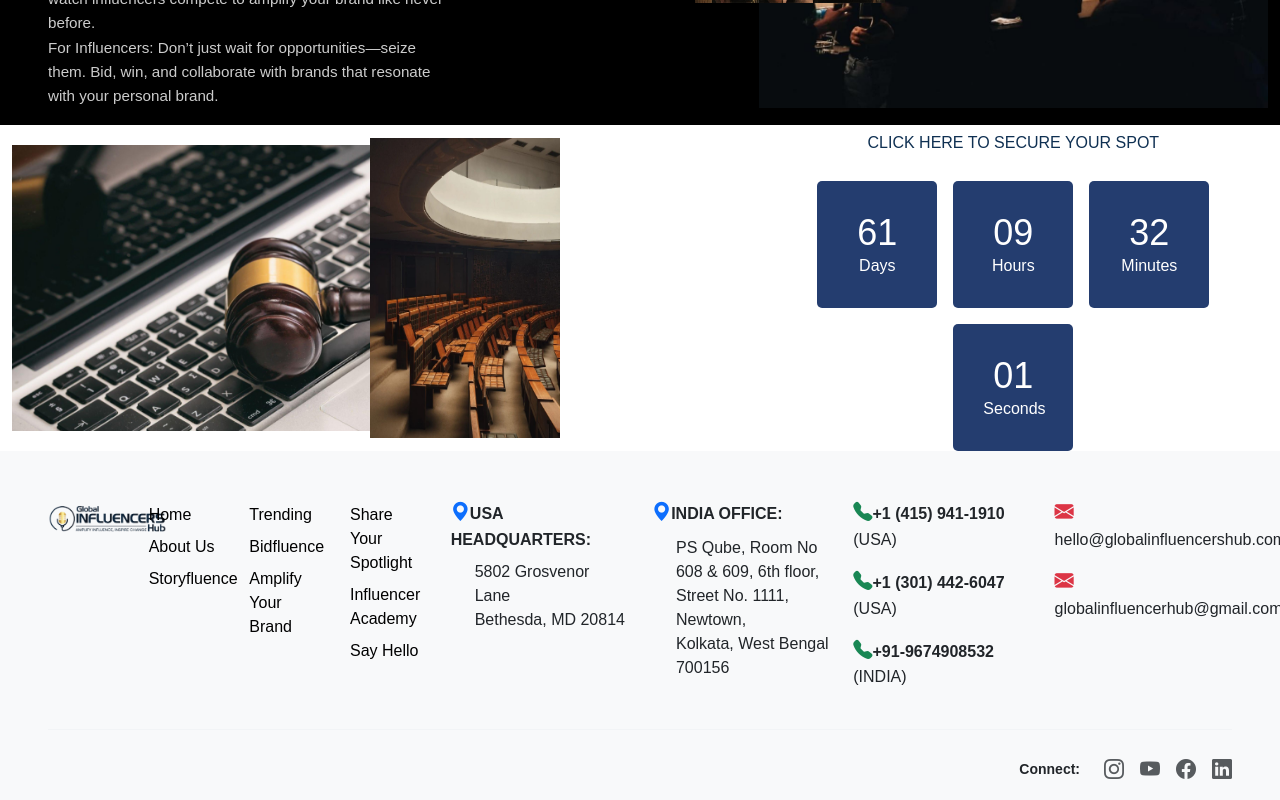
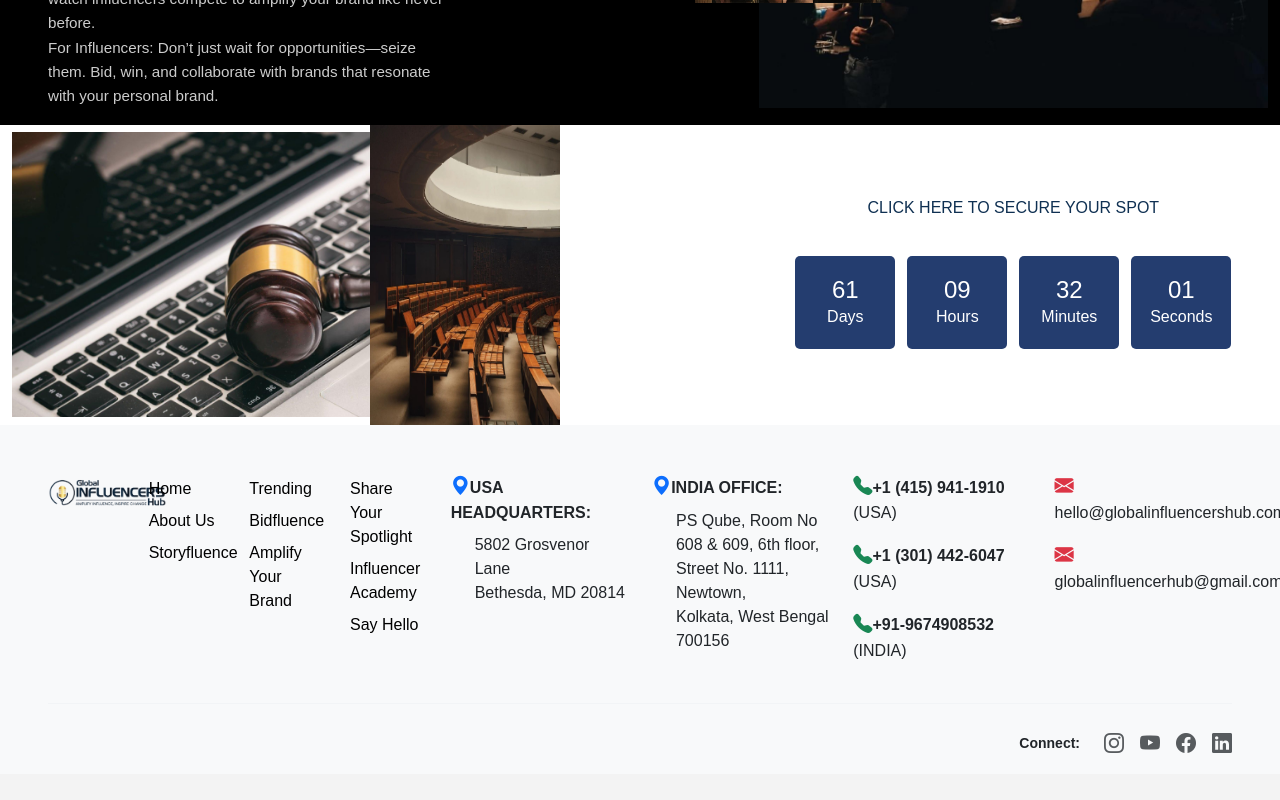
Before and after one commit to deva-ventures/Devaventures-2025, a React (Create React App) app: page /bidding in a window 1280 px wide. Shown: the part 1314-2114 px from the top of the page. After the commit the page ends 2088 px from the top, so only its background shows below. Built offline with nearby package versions, Linux system fonts and the light colour scheme.

Commit message:
home and about

```diff
--- a/src/pages/Bidding.js
+++ b/src/pages/Bidding.js
@@ -45,23 +45,37 @@
     CLICK HERE TO SECURE YOUR SPOT
   </Button>
 </Link>
-        <div className="d-flex flex-wrap justify-content-center gap-3">
+<div
+  className="countdown-timer"
+  style={{
+    overflowX: 'auto',
+    whiteSpace: 'nowrap',
+    display: 'flex',
+    gap: '12px',
+    justifyContent: 'center',
+    padding: '10px',
+  }}
+>
   {Object.entries(timeLeft).map(([unit, value]) => (
     <div
       key={unit}
       style={{
         backgroundColor: '#243D6F',
-                padding: '30px',
-                width: '120px',
+        padding: '20px 10px',
+        minWidth: '100px',
         borderRadius: '5px',
         color: 'white',
+        display: 'inline-block',
+        textAlign: 'center',
+        flex: '0 0 auto',
       }}
     >
-              <h2 style={{ fontSize: '36px', margin: 0 }}>{value.toString().padStart(2, '0')}</h2>
+      <h2 style={{ fontSize: '24px', margin: 0 }}>{value.toString().padStart(2, '0')}</h2>
       <p style={{ margin: 0 }}>{unit.charAt(0).toUpperCase() + unit.slice(1)}</p>
     </div>
   ))}
 </div>
+
       </div>
     );
   };
--- a/src/pages/InfluencerJourneys.js
+++ b/src/pages/InfluencerJourneys.js
@@ -299,13 +299,13 @@
   }
   return (
     <>
-   <div
+  <div
   className="storyfluence-banner"
   style={{
     backgroundImage: `url('/storyFluenceBanner.png')`,
     backgroundSize: 'cover',
     backgroundPosition: 'center',
-    minHeight: '400px', // fallback if vh fails on mobile
+    minHeight: '400px',
     height: '90vh',
     color: 'white',
     display: 'flex',
@@ -313,11 +313,21 @@
     justifyContent: 'center',
     textAlign: 'center',
     padding: '20px',
+    position: 'relative',
   }}
 >
+  {/* Optional Text */}
+  <div
+    style={{
+      zIndex: 2,
+      maxWidth: '90%',
+      fontSize: 'clamp(1.2rem, 3vw, 2rem)',
+    }}
+  >
 
-</div>
 
+  </div>
+  </div>
 <div className="px-3 py-5">
   <style>
     {`
--- a/src/pages/Trending.js
+++ b/src/pages/Trending.js
@@ -44,7 +44,7 @@
   return (
     <div style={{ backgroundColor: "#f5f5f0" }}>
     {/* Hero Section */}
-    <div
+    {/* <div
       style={{
         backgroundImage: "url('/trendingBanner.png')",
         backgroundSize: "cover",
@@ -54,32 +54,30 @@
         position: "relative",
       }}
     >
-      <Container className="h-100 d-flex flex-column justify-content-center">
-        <Row>
-          {/* <Col md={7}>
-            <h1 className="fw-bold display-5">
-            Beyond the Scroll. Into the Soul.
-            </h1>
-            <p className="mt-3">
-            This is where real impact begins — not in noise, but in truth.
-            </p>
-            <Button variant="light" className="mt-2">
-              Перейти к бронированию
-            </Button>
-          </Col> */}
 
-          {/* <Col md={5} className="d-none d-md-block">
-            <Card style={{ width: "18rem", position: "absolute", bottom: "40px", right: "40px" }}>
-              <Card.Img variant="top" src="/card-promo.jpg" />
-              <Card.Body>
-                <Card.Text>Жилье со скидкой 15% по промокоду FOREST</Card.Text>
-                <Button variant="outline-dark" size="sm">Подробнее</Button>
-              </Card.Body>
-            </Card>
-          </Col> */}
-        </Row>
-      </Container>
-    </div>
+    </div> */}
+
+<div
+  className="storyfluence-banner"
+  style={{
+    backgroundImage: `url('/trendingBanner.png')`,
+    backgroundSize: 'cover',
+    backgroundPosition: 'center',
+    minHeight: '400px',
+    height: '90vh',
+    color: 'white',
+    display: 'flex',
+    alignItems: 'center',
+    justifyContent: 'center',
+    textAlign: 'center',
+    padding: '20px',
+    position: 'relative',
+  }}
+>
+
+  </div>
+
+
 
 
 {/* Popular Homes Section */}
```
Lines whose indentation alone changed are shown as unchanged.
